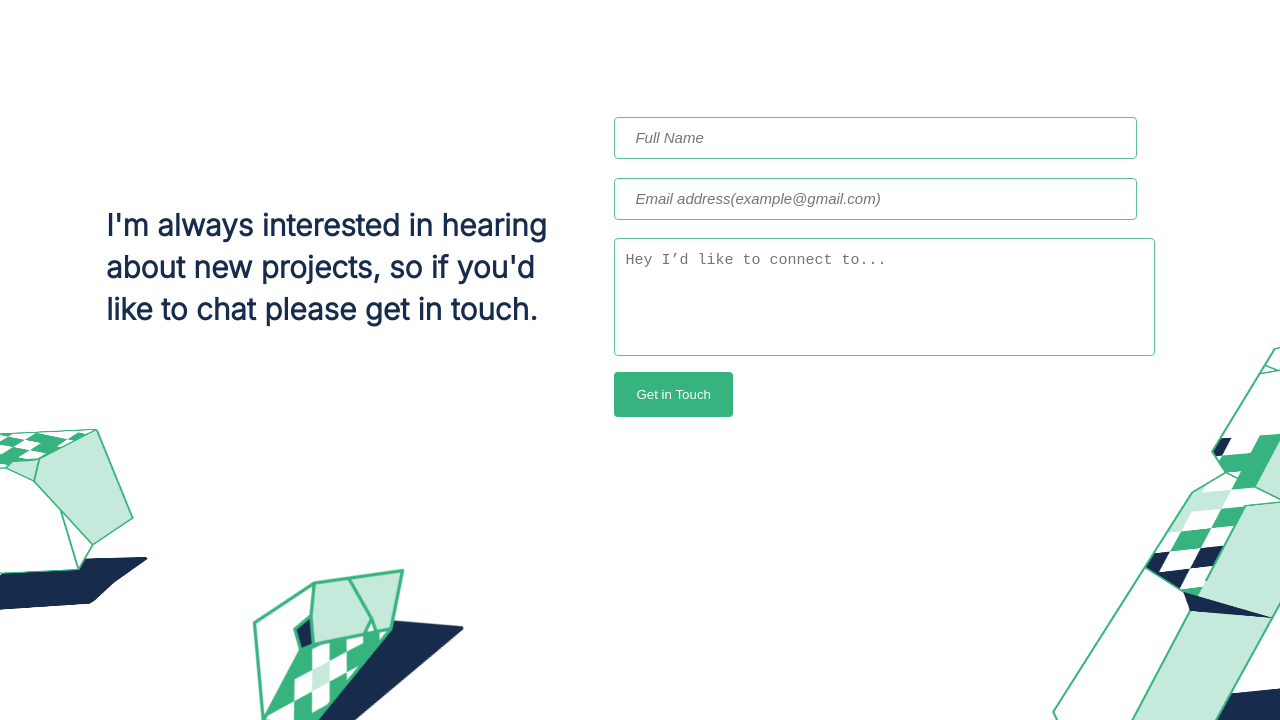
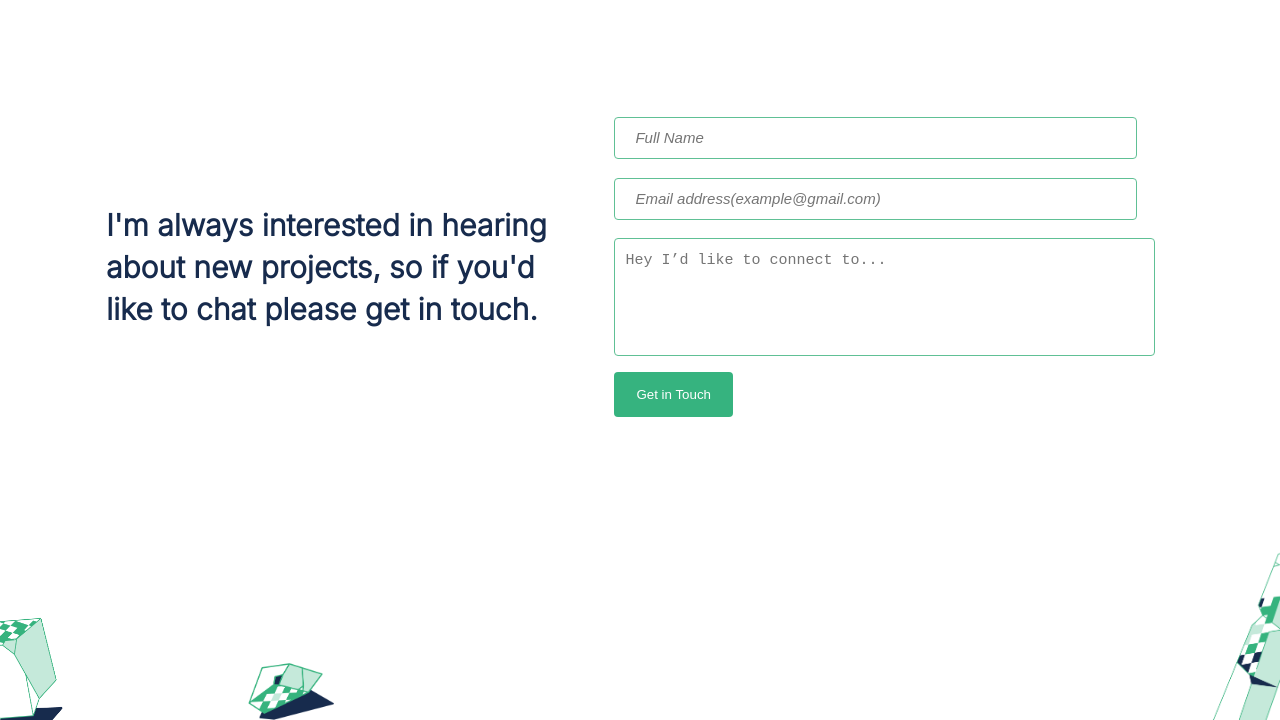
Before and after one commit to Cheptoo21/Project-Portfolio, a website: page index.html in a window 1280 px wide. Shown: the part 3454-4174 px from the top of the page. Drawn offline with Linux system fonts and the light colour scheme.

Commit message:
modify background image

```diff
--- a/index.html
+++ b/index.html
@@ -244,7 +244,7 @@
             <form action="https://formspree.io/f/xayzredb" method="POST">
                 <ul>
                     <li>
-                        <input name="user_Name" type="text" maxlength="30" placeholder="Full Name" >
+                        <input name="user_Name" type="text" maxlength="30" placeholder="Full Name" required >
                     </li>
                     <li>
                         <input name="user_Email" type="email" placeholder="Email address(example@gmail.com)" required>
@@ -262,13 +262,11 @@
         </div>
     </section>
     <p class="email">cheptoopatience81@gmail.com</p>
-    <div class="background">
-        <img class="Background_img1" src="frames/form1.png" alt="Img 1">
-        <img class="Background_img2" src="frames/illustration-2-contact-form-desktop@2x.png" alt="Img 2">
-        <img class="Background_img3" src="frames/form.png" alt="Img 3">
+    <div class="background"></div>
+    <div class="footer_img">
 
-    </div>
     <section class="footer">
+        <div class="background_img">
         <div class="socials">
             <ul>
                 <li>
@@ -295,6 +293,7 @@
 
             </ul>
         </div>
+    </div>
     </section>
 </body>
 
--- a/style.css
+++ b/style.css
@@ -356,13 +356,12 @@ button:active {
   visibility: hidden;
 }
 
-/* @media screen and (min-width: 375px) and (max-width: 768px) {
-.socials {
-  margin: 15px 0;
-  margin-top: -50%;
-  margin-bottom: -80%;
+@media screen and (min-width: 375px) and (max-width: 768px) {
+  .socials {
+    margin: 15px 0;
+    margin-top: 3%;
+  }
 }
-} */
 
 @media screen and (min-width: 768px) {
   .navBar {
@@ -591,29 +590,13 @@ button:active {
     top: -100px;
   }
 
-  .background .Background_img1 {
-    position: absolute;
-    left: 0;
-    top: -50px;
-    width: 235.776px;
-    height: 261.791px;
-  }
-
-  .background .Background_img2 {
-    position: absolute;
-    top: 105px;
-    left: 200px;
-    transform: rotate(-25.406deg);
-    flex-shrink: 0;
-  }
-
-  .background .Background_img3 {
-    position: absolute;
-    right: 0;
-    z-index: -1;
-    top: -103px;
-    width: 313.902px;
-    height: 448.701px;
+  .footer_img {
+    padding: 0;
+    background-image: url("frames/form1.png"), url("frames/illustration-2-contact-form-desktop@2x.png"), url("frames/form.png");
+    background-repeat: no-repeat, no-repeat, no-repeat;
+    background-position: 0% 80%, 20% 70%, 100% 55%;
+    background-size: 100px;
+    height: 250px;
   }
 
   .footer {
```
